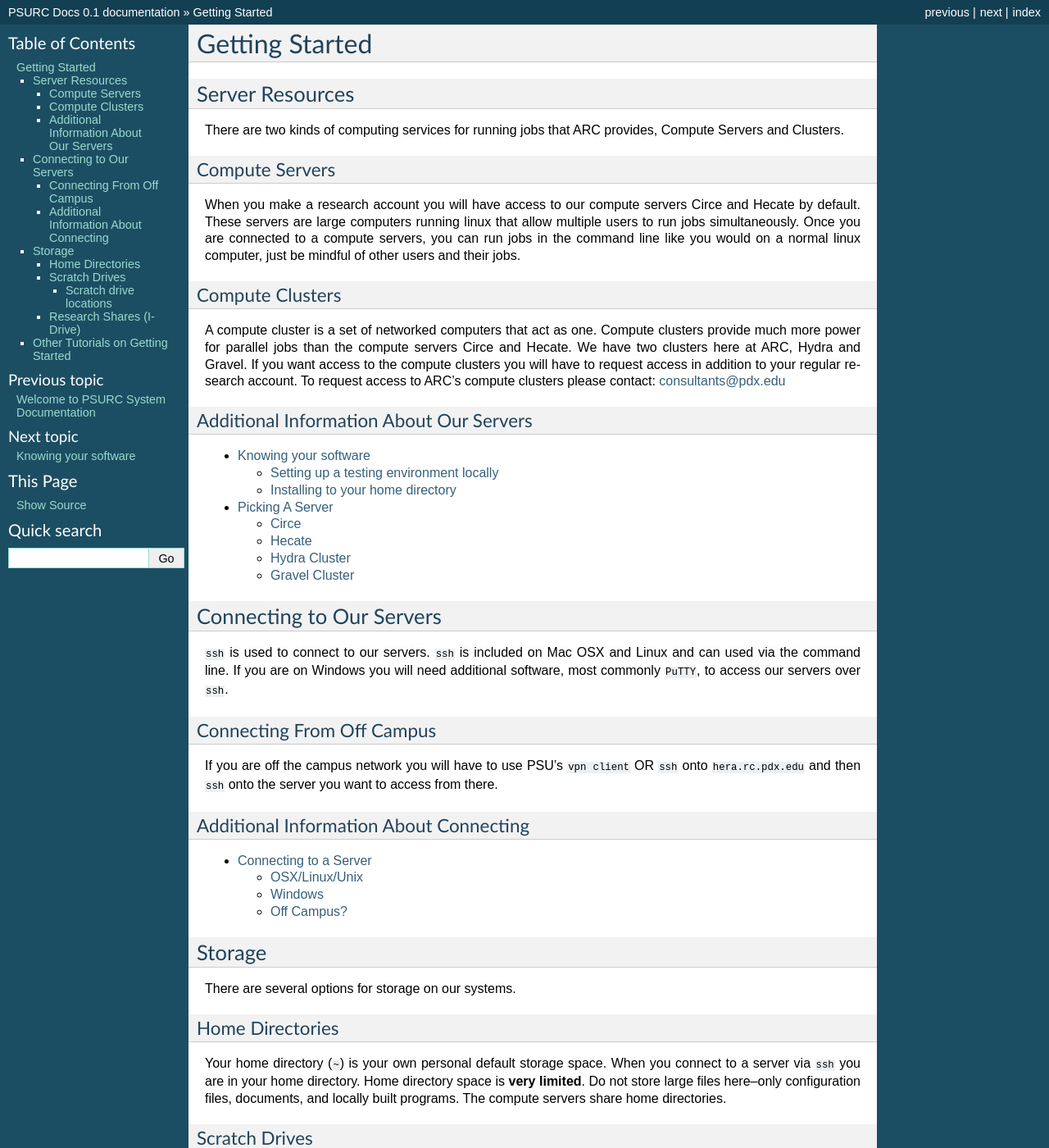
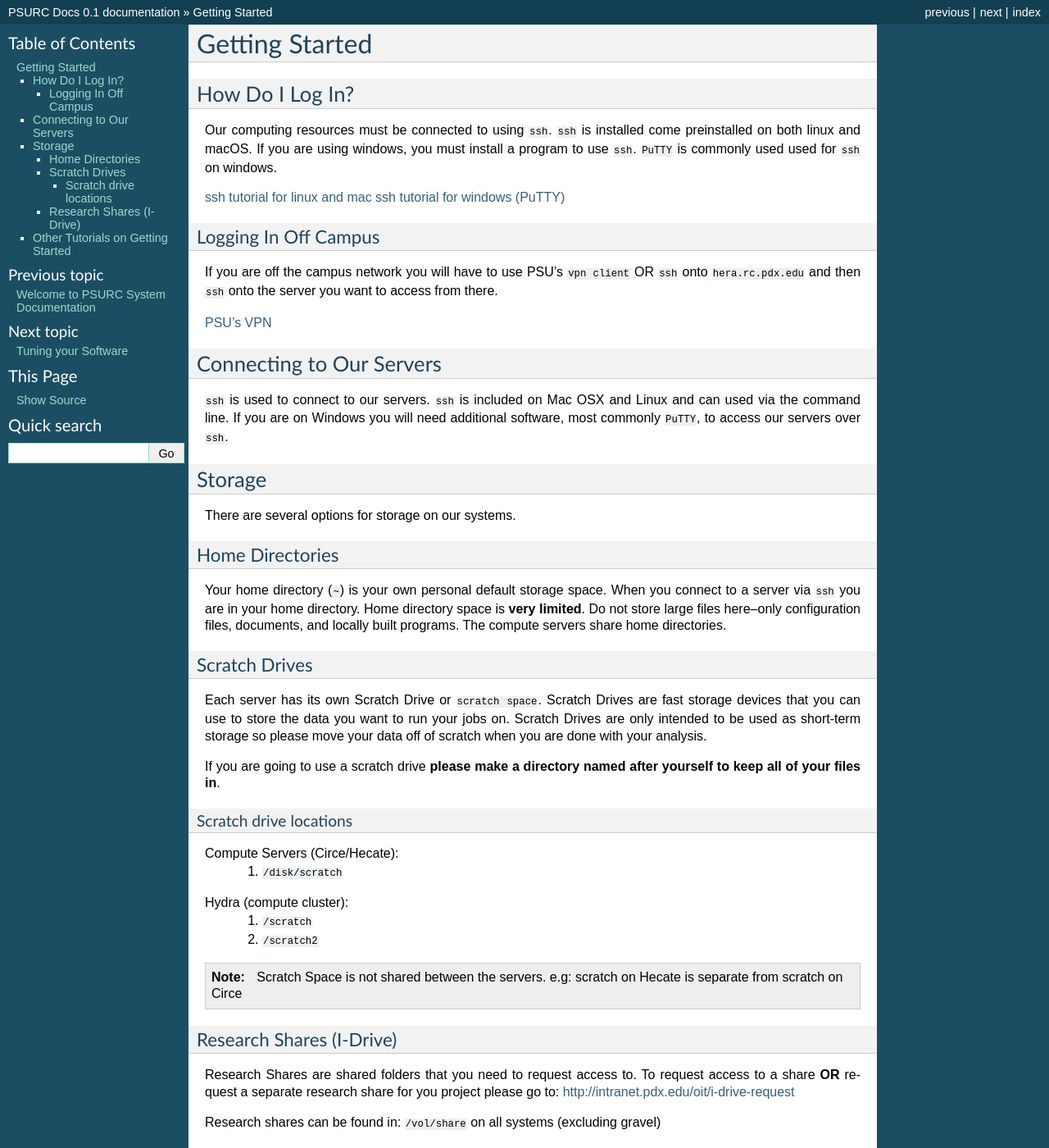
Before and after one commit to PSU-Research-Computing/psurc-docs, a Sphinx documentation site: the page built from source/getting_started/index.rst, in a window 1280 px wide and 1400 px high. Shown: the whole window at 82% size. Built offline with Sphinx 7.4.7, drawn with Linux system fonts in a browser that asks for light colours.

Commit message:
Modified the ssh connection section

```diff
--- a/source/getting_started/index.rst
+++ b/source/getting_started/index.rst
@@ -6,46 +6,27 @@
 Getting Started
 ***************
 
-Server Resources
-=================
+How Do I Log In?
+================
 
-There are two kinds of computing services for running jobs that ARC provides, Compute Servers and Clusters.
+Our computing resources must be connected to using ``ssh``. ``ssh`` is installed
+come preinstalled on both linux and macOS. If you are using windows, you must
+install a program to use ``ssh``. ``PuTTY`` is commonly used used for ``ssh``
+on windows.
 
-Compute Servers
----------------
-When you make a research account you will have access to our compute servers Circe and Hecate by default. These servers are large computers running linux that allow multiple users to run jobs simultaneously. Once you are connected to a compute servers, you can run jobs in the command line like you would on a normal linux computer, just be mindful of other users and their jobs.
+`ssh tutorial for linux and mac <https://support.rackspace.com/how-to/connecting-to-a-server-using-ssh-on-linux-or-mac-os/>`_
+`ssh tutorial for windows (PuTTY) <https://mediatemple.net/community/products/dv/204404604/using-ssh-in-putty->`_
 
-Compute Clusters
-----------------
-A compute cluster is a set of networked computers that act as one. Compute clusters provide much more power for parallel jobs than the compute servers Circe and Hecate. We have two clusters here at ARC, Hydra and Gravel. If you want access to the compute clusters you will have to request access in addition to your regular research account. To request access to ARC's compute clusters please contact: consultants@pdx.edu
+Logging In Off Campus
+---------------------
+If you are off the campus network you will have to use PSU's ``vpn client`` OR ``ssh`` onto ``hera.rc.pdx.edu`` and then ``ssh`` onto the server you want to access from there.
 
-Additional Information About Our Servers
-----------------------------------------
-.. toctree::
-    :maxdepth: 2
-    :glob:
-
-
-    knowing_your_software
-    pick_a_server
-
+`PSU's VPN <https://www.pdx.edu/oit/virtual-private-network-vpn>`_
 
 Connecting to Our Servers
 =========================
 ``ssh`` is used to connect to our servers. ``ssh`` is included on Mac OSX and Linux and can used via the command line. If you are on Windows you will need additional software, most commonly ``PuTTY``, to access our servers over ``ssh``.
 
-Connecting From Off Campus
---------------------------
-If you are off the campus network you will have to use PSU's ``vpn client`` OR ``ssh`` onto ``hera.rc.pdx.edu`` and then ``ssh`` onto the server you want to access from there.
-
-Additional Information About Connecting
----------------------------------------
-.. toctree::
-    :maxdepth: 2
-    :glob:
-
-
-    connecting
 
 
 Storage
```
